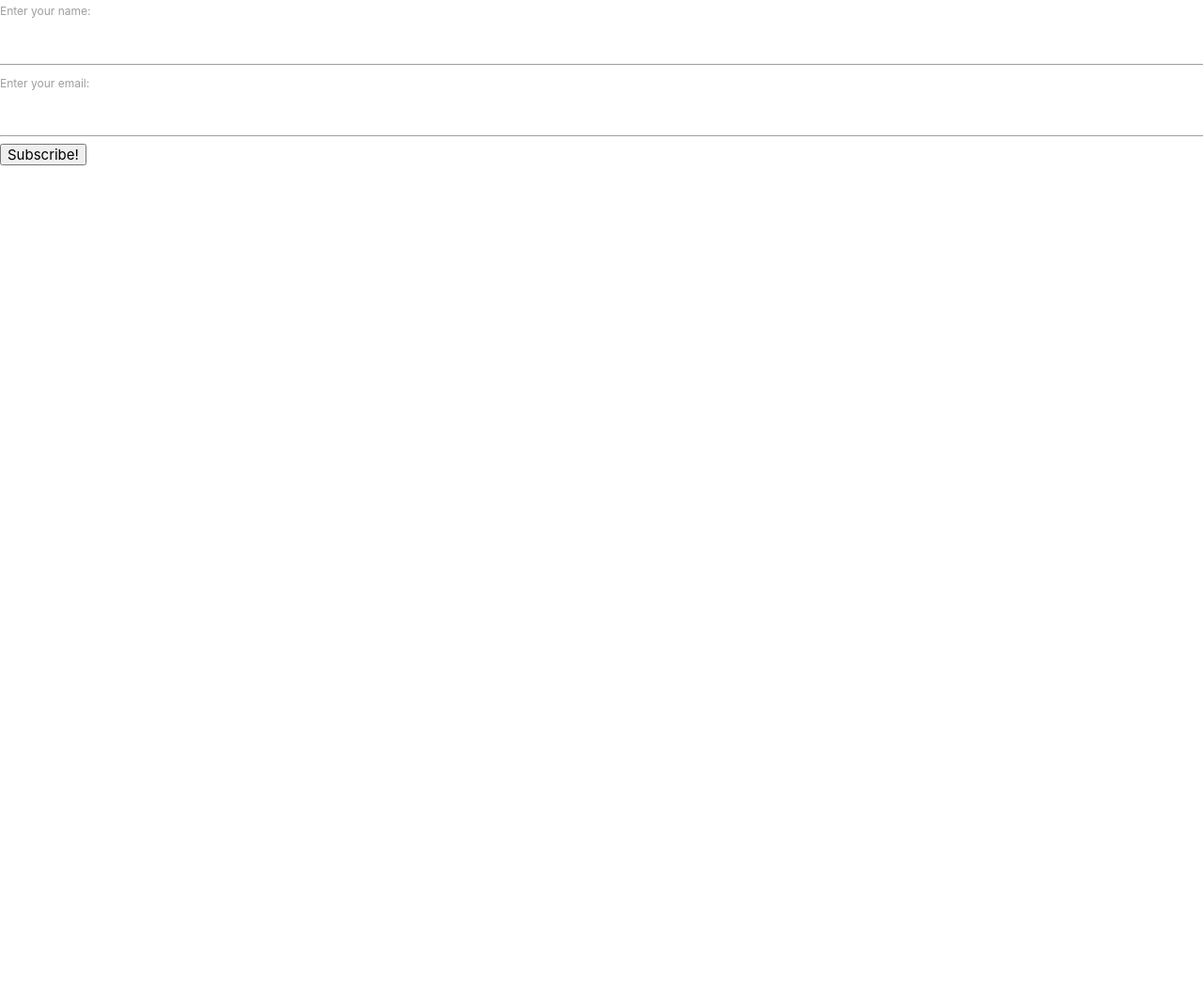
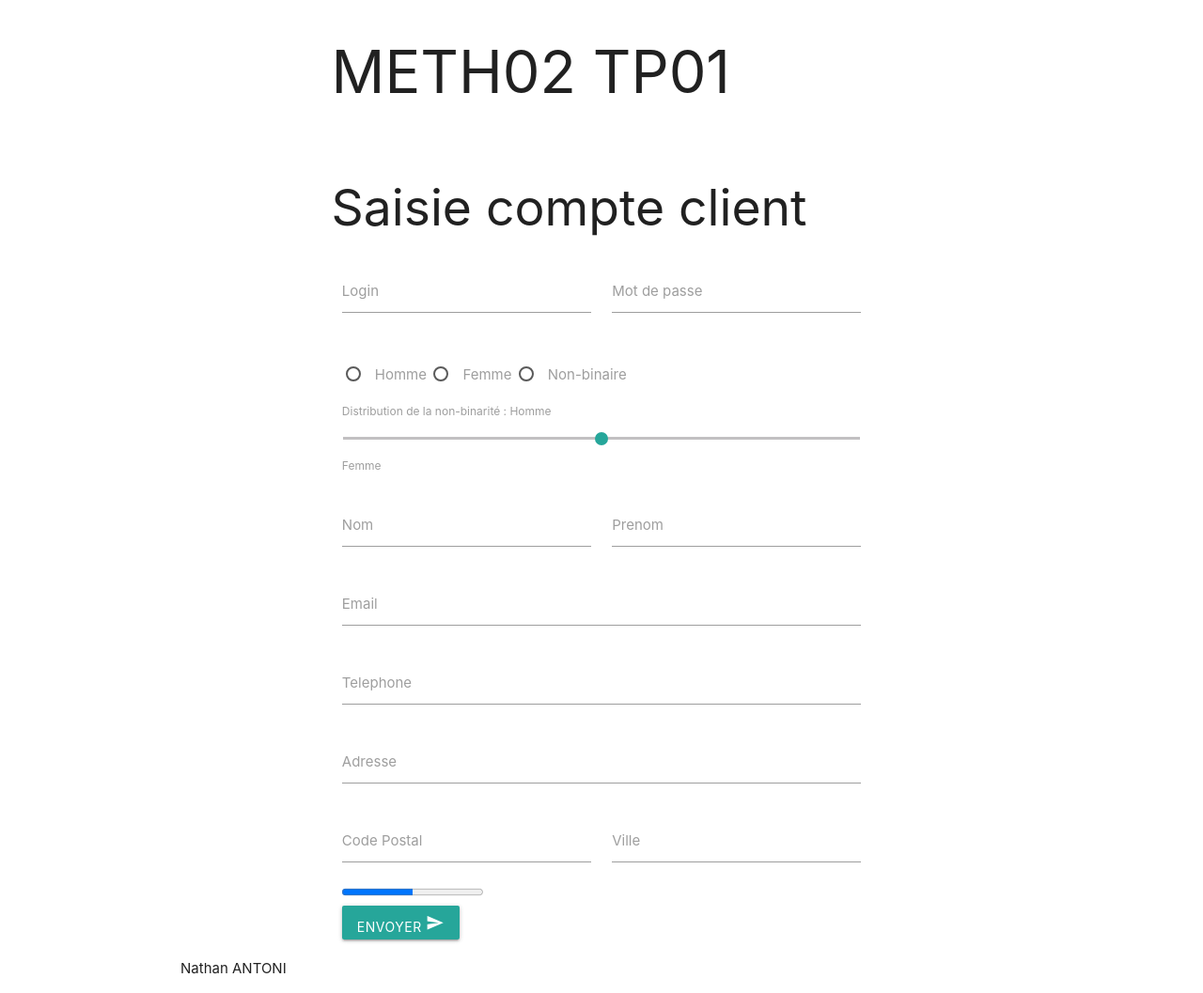
Before and after one commit to nantoni/MET02_TP01, a plain HTML site: page index.html in a window 1280 px wide. Shown: the whole page at 94% size. Before the commit the page ends 800 px from the top, so only its background shows below. Drawn offline with nearby package versions, Linux system fonts and the light colour scheme.

Commit message:
[ADD] Basic form

```diff
--- /dev/null
+++ b/css/style.less
@@ -0,0 +1,7 @@
+@width: 10px;
+@height: @width + 10px;
+
+#header {
+  width: @width;
+  height: @height;
+}
--- a/index.html
+++ b/index.html
@@ -2,41 +2,129 @@
 <html lang="fr">
 
 <head>
+    <title>METH02_TP01</title>
 
     <meta charset="UTF-8">
 
-    <!--Import Google Icon Font-->
+    <link rel="stylesheet" href="css/style.css">
+
+    <!-- Materialize minified css -->
+    <link rel="stylesheet" href="https://cdnjs.cloudflare.com/ajax/libs/materialize/1.0.0/css/materialize.min.css">
+
     <link href="https://fonts.googleapis.com/icon?family=Material+Icons" rel="stylesheet">
 
-    <!-- Compiled and minified CSS -->
-    <link rel="stylesheet" href="https://cdnjs.cloudflare.com/ajax/libs/materialize/1.0.0/css/materialize.min.css">
-
-    <link rel="stylesheet" href="css/style.css">
-
-    <title>METH02_TP01</title>
-
+    <link rel="stylesheet/less" type="text/css" href="css/style.less" />
 </head>
 
 <body>
 
-    <form action="#" method="get" class="form-example">
-        <div class="form-example">
-            <label for="name">Enter your name: </label>
-            <input type="text" name="name" id="name" required>
+    <header>
+        <div class="row container">
+            <h1 class="col s8 offset-s2">METH02 TP01</h1>
         </div>
-        <div class="form-example">
-            <label for="email">Enter your email: </label>
-            <input type="email" name="email" id="email" required>
+    </header>
+
+    <div class="container">
+        <div class="row">
+            <div class="col s8 offset-s2">
+                <h2>Saisie compte client</h2>
+            </div>
+            <form class="col s8 offset-s2">
+                <!-- Login -->
+                <div class="input-field col s6">
+                    <label>Login</label>
+                    <input type="text" name="login" id="login" />
+                </div>
+                <!-- Password -->
+                <div class="input-field col s6">
+                    <label>Mot de passe</label>
+                    <input type="password" name="password" id="password" />
+                </div>
+                <!-- Civilite -->
+                <div class="input-field col s12">
+                    <p>
+                        <label>
+                            <input name="groupCivilite" type="radio" />
+                            <span>Homme</span>
+                        </label>
+                        <label>
+                            <input name="groupCivilite" type="radio" />
+                            <span>Femme</span>
+                        </label>
+                        <label>
+                            <input name="groupCivilite" type="radio" />
+                            <span>Non-binaire</span>
+                        </label>
+                    </p>
+                    <div class="form-group">
+                        <label for="nonBinaryDistrib">Distribution de la non-binarité : </label>
+                        <label>Homme</label>
+                        <input type="range" class="form-control-range" id="nonBinaryDistrib">
+                        <label>Femme</label>
+                    </div>
+                </div>
+                <!-- Nom -->
+                <div class="input-field col s6">
+                    <label>Nom</label>
+                    <input type="text" name="nom" id="nom" />
+                </div>
+                <!-- Prenom -->
+                <div class="input-field col s6">
+                    <label>Prenom</label>
+                    <input type="text" name="prenom" id="prenom" />
+                </div>
+                <!-- Email -->
+                <div class="input-field col s12">
+                    <label>Email</label>
+                    <input type="email" name="email" id="email" />
+                </div>
+                <!-- Telephone -->
+                <div class="input-field col s12">
+                    <label>Telephone</label>
+                    <input type="tel" name="tel" id="tel" />
+                </div>
+                <!-- Adresse -->
+                <div class="input-field col s12">
+                    <label>Adresse</label>
+                    <input type="text" name="adresse" id="adresse" />
+                </div>
+                <!-- Code Postal  -->
+                <div class="input-field col s6">
+                    <label>Code Postal</label>
+                    <input type="text" name="cp" id="cp" />
+                </div>
+                <!-- Ville  -->
+                <div class="input-field col s6">
+                    <label>Ville</label>
+                    <input type="text" name="ville" id="ville" />
+                </div>
+
+                <div class="col">
+                    <progress id="avancement" value="50" max="100"></progress>
+                </div>
+                <!-- Submit -->
+                <div class="input_field col s12">
+                    <button class="btn waves-effect waves-light" type="submit" name="action">Envoyer <i
+                            class="material-icons">send</i></button>
+                </div>
+
+            </form>
         </div>
-        <div class="form-example">
-            <input type="submit" value="Subscribe!">
-        </div>
-    </form>
+    </div>
 
+    <footer class="container">
+        <p>Nathan ANTONI </p>
+    </footer>
 
-    <!-- Compiled and minified Materialize -->
+    <!-- JavaScript files -->
+
+    <!-- Materialize minified JS -->
     <script src="https://cdnjs.cloudflare.com/ajax/libs/materialize/1.0.0/js/materialize.min.js"></script>
+
+    <!-- JQuery minified js -->
     <script src="js/jquery-3.4.1.min.js"></script>
+
+    <script src="//cdnjs.cloudflare.com/ajax/libs/less.js/3.9.0/less.min.js"></script>
 
 </body>
 
```
